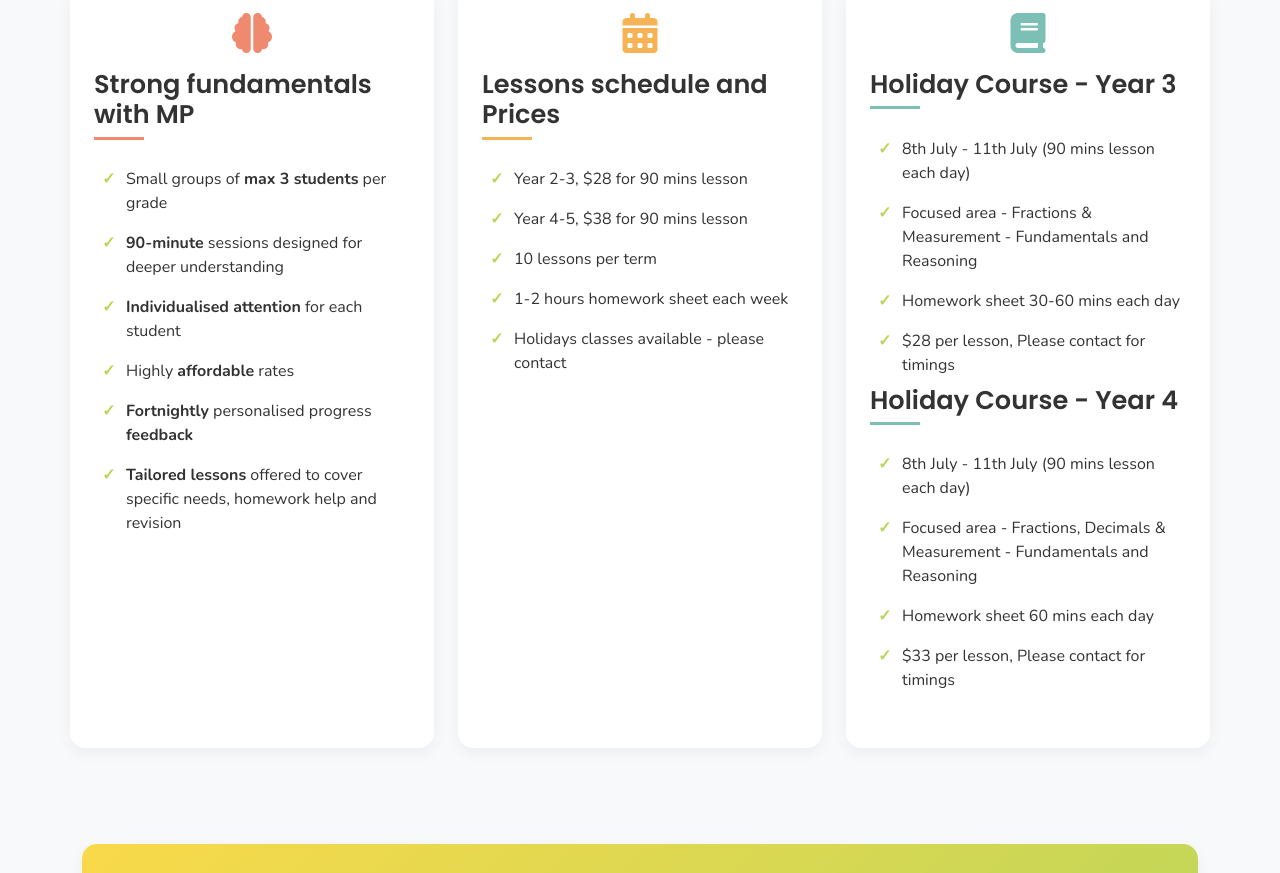
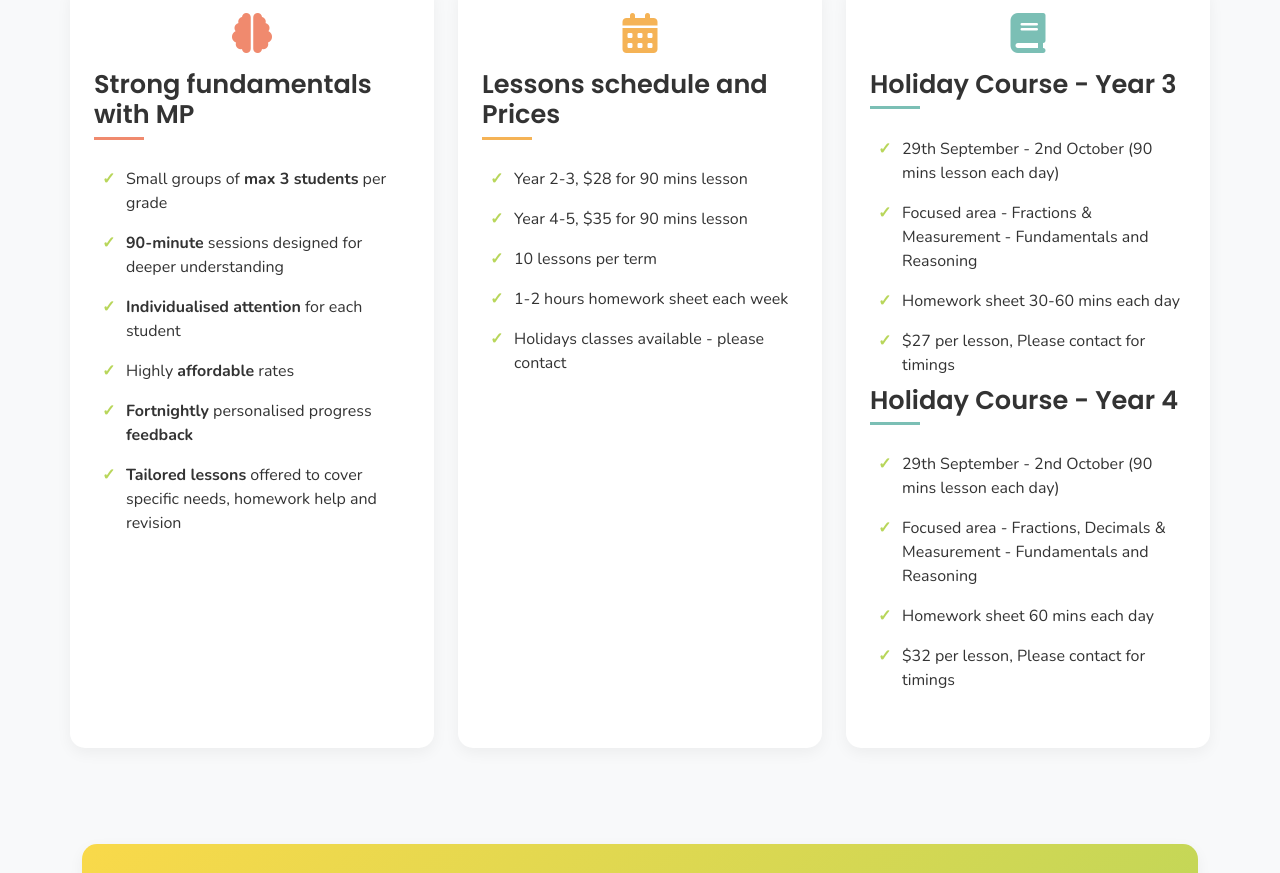
Before and after one commit to foramshah1210/foramshah1210.github.io, a plain HTML site: page Index_1.html in a window 1280 px wide. Shown: the part 321-1194 px from the top of the page. Drawn offline with nearby package versions, Linux system fonts and the light colour scheme.

Commit message:
chages new

```diff
--- a/Index_1.html
+++ b/Index_1.html
@@ -391,7 +391,7 @@
           <h2>Lessons schedule and Prices</h2>
           <ul>
             <li>Year 2-3, $28 for 90 mins lesson</li>
-            <li>Year 4-5, $38 for 90 mins lesson</li>
+            <li>Year 4-5, $35 for 90 mins lesson</li>
             <li>10 lessons per term</li>
             <li>1-2 hours homework sheet each week</li>
             <li>Holidays classes available - please contact</li>
@@ -415,17 +415,17 @@
           </ul> -->
           <h2>Holiday Course - Year 3</h2>
           <ul>
-            <li>8th July - 11th July (90 mins lesson each day)</li>
+            <li>29th September - 2nd October (90 mins lesson each day)</li>
             <li>Focused area - Fractions & Measurement - Fundamentals and Reasoning</li>
             <li>Homework sheet 30-60 mins each day</li>
-            <li>$28 per lesson, Please contact for timings</li>
+            <li>$27 per lesson, Please contact for timings</li>
           </ul>
           <h2>Holiday Course - Year 4</h2>
           <ul>
-            <li>8th July - 11th July (90 mins lesson each day)</li>
+            <li>29th September - 2nd October (90 mins lesson each day)</li>
             <li>Focused area - Fractions, Decimals & Measurement - Fundamentals and Reasoning</li>
             <li>Homework sheet 60 mins each day</li>
-             <li>$33 per lesson, Please contact for timings</li>
+             <li>$32 per lesson, Please contact for timings</li>
           </ul>
         </div>
       </div>
```
Also changed, not shown: index.html (+5 -5 lines).
